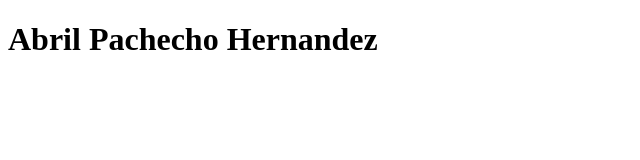
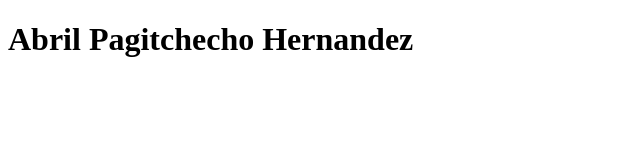
Before and after one commit to MikhailBel1927/mi-proyectoGit-EVN304, a plain HTML site: page index.html in a window 1280 px wide. Shown: the whole page, without its empty margins (0-640 px from the left). Drawn offline with Linux system fonts and the light colour scheme.

```diff
--- a/index.html
+++ b/index.html
@@ -6,6 +6,6 @@
     <title>Mi primer titulo</title>
 </head>
 <body>
-    <h1>Abril Pachecho Hernandez</h1>
+    <h1>Abril Pagitchecho Hernandez</h1>
 </body>
 </html>
```
Also changed, not shown: text.txt (added), 1 other file.
